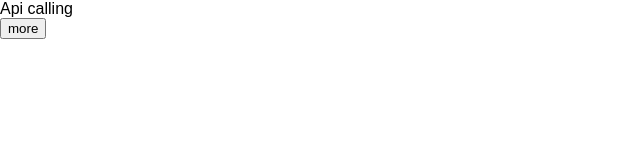
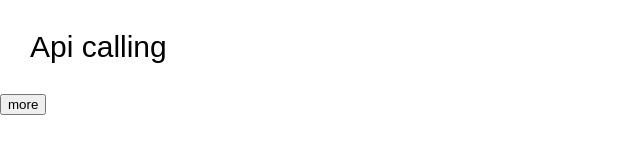
Before and after one commit to pvaishnaviprdxn/apicall, a plain HTML site: page index.html in a window 1280 px wide. Shown: the whole page, without its empty margins (0-640 px from the left). Drawn offline with nearby package versions, Linux system fonts and the light colour scheme.

Commit message:
header style added

```diff
--- a/assets/css/style.css
+++ b/assets/css/style.css
@@ -106,7 +106,15 @@ li {
 /*=================================
   Header styling starts here
 =================================*/
-
+header{
+  width: 100%;
+  display: inline-block;
+}
+h1{
+padding:30px;
+font-size: 30px;
+display: inline-block;
+}
 
 
 
```
